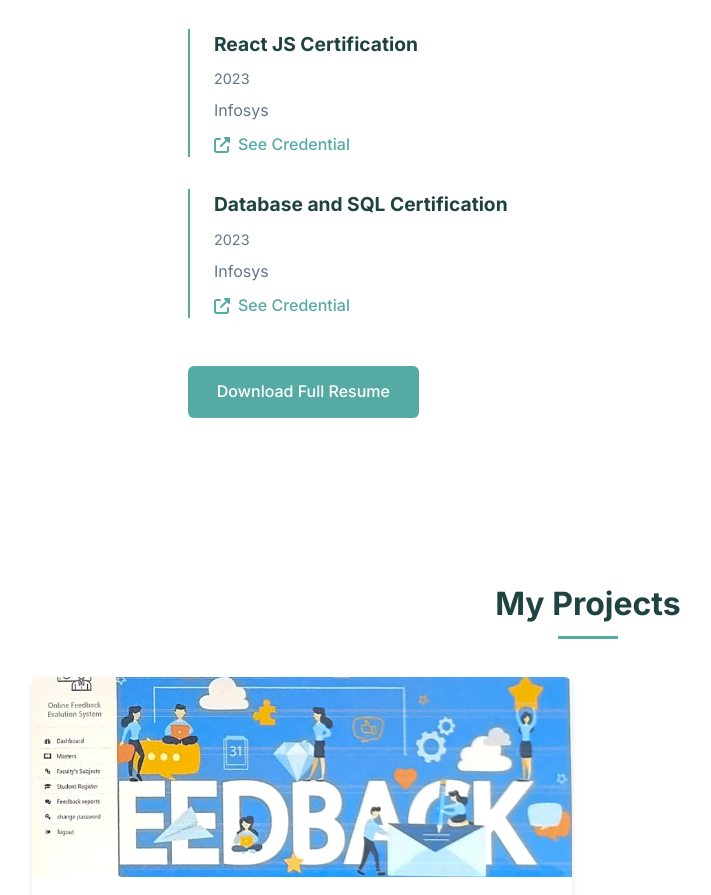
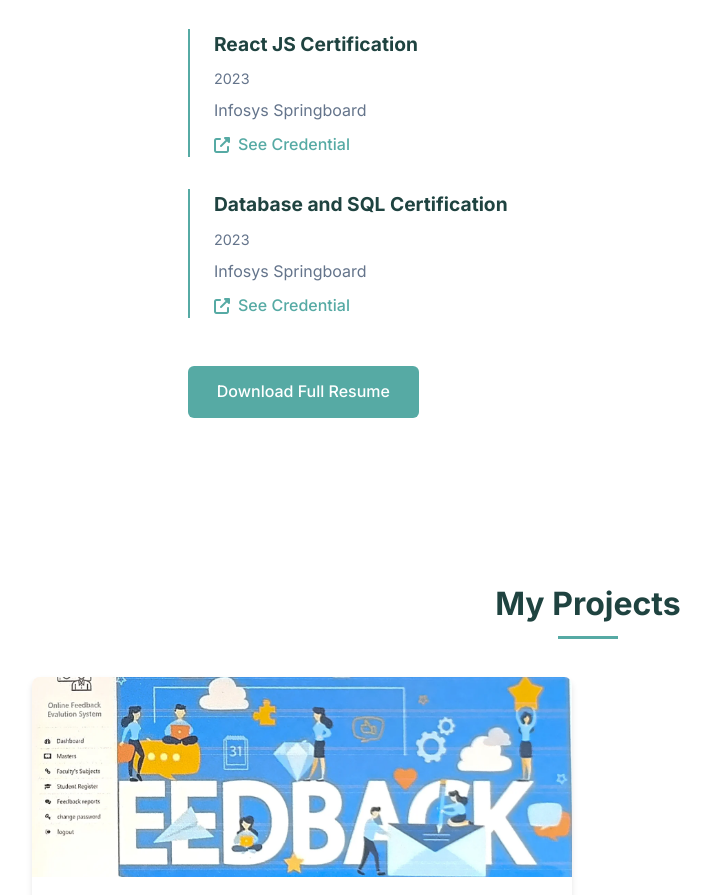
Before and after one commit to mohammed-adnan-shakeel/mohammed-adnan-shakeel.github.io, a plain HTML site: page index.html in a window 1280 px wide. Shown: the part 3444-4339 px from the top of the page, without its empty margins (52-763 px from the left). Drawn offline with Linux system fonts and the light colour scheme.

Commit message:
Update index.html

```diff
--- a/index.html
+++ b/index.html
@@ -1157,7 +1157,7 @@
               <p>Comedkares</p>
               <div class="w-links">
                 <a
-                  href="https://drive.google.com/file/d/1dVptexh6BviF6SBSF7LYhZPGWLKrn5Ab/view?usp=sharing"
+                  href="assets/Certificates/Comedkares/Certificate.pdf"
                   data-umami-event="Certificate Viewed"
                   data-umami-event-certificate="React JS"
                 >
@@ -1168,7 +1168,7 @@
             <div class="resume-item">
               <h4>React JS Certification</h4>
               <p class="date">2023</p>
-              <p>Infosys</p>
+              <p>Infosys Springboard</p>
               <div class="w-links">
                 <a
                   href="https://infyspringboard.onwingspan.com/public-assets/infosysheadstart/cert/lex_10648877150323546000_shared/1-6293287f-8331-4a41-aecd-53d9d5ac7669.pdf?trk=public_profile_see-credential"
@@ -1182,7 +1182,7 @@
             <div class="resume-item">
               <h4>Database and SQL Certification</h4>
               <p class="date">2023</p>
-              <p>Infosys</p>
+              <p>Infosys Springboard</p>
               <div class="w-links">
                 <a
                   href="https://infyspringboard.onwingspan.com/public-assets/infosysheadstart/cert/lex_auth_013742013179420672150_shared/1-54d3ed7f-55b3-47f6-b465-78d65c0377aa.pdf?trk=public_profile_see-credential"
```
